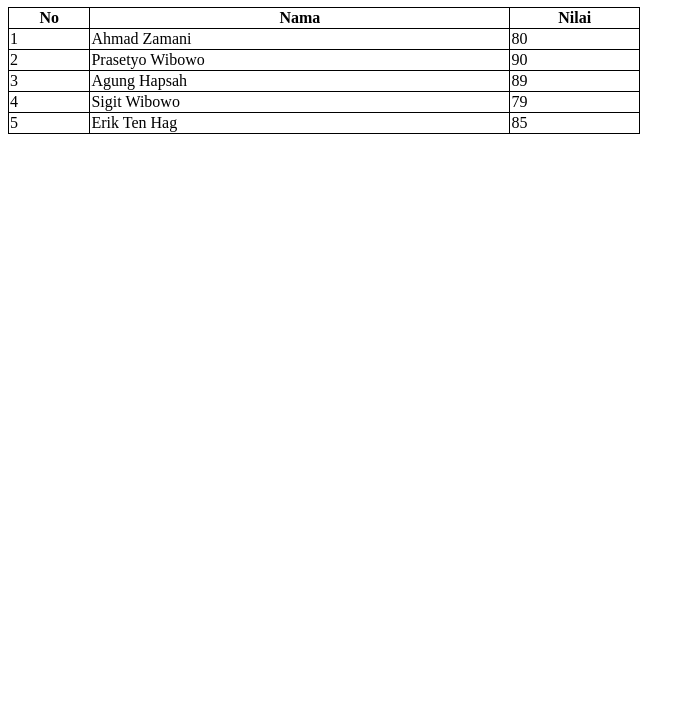
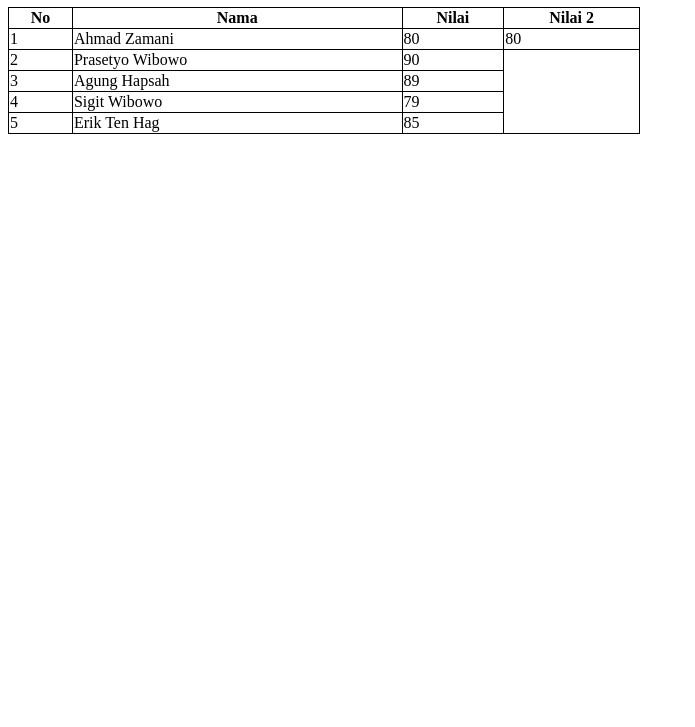
Before and after one commit to rihid/naya-kursus, a plain HTML site: page 07-02/index.html in a window 1280 px wide. Shown: the part 73-800 px from the top of the page, without its empty margins (0-695 px from the left). Drawn offline with Linux system fonts and the light colour scheme.

Commit message:
Menampilkan abular data

```diff
--- a/07-02/index.html
+++ b/07-02/index.html
@@ -24,12 +24,14 @@
                     <th>No</th>
                     <th>Nama</th>
                     <th>Nilai</th>
+                    <th>Nilai 2</th>
                 </tr>
             </thead>
             <tbody>
                 <tr>
                     <td>1</td>
                     <td>Ahmad Zamani</td>
+                    <td>80</td>
                     <td>80</td>
                 </tr>
                 <tr>
```
Also changed, not shown: 07-02/main.js (+6 -6 lines), 07-02/readme.md.
